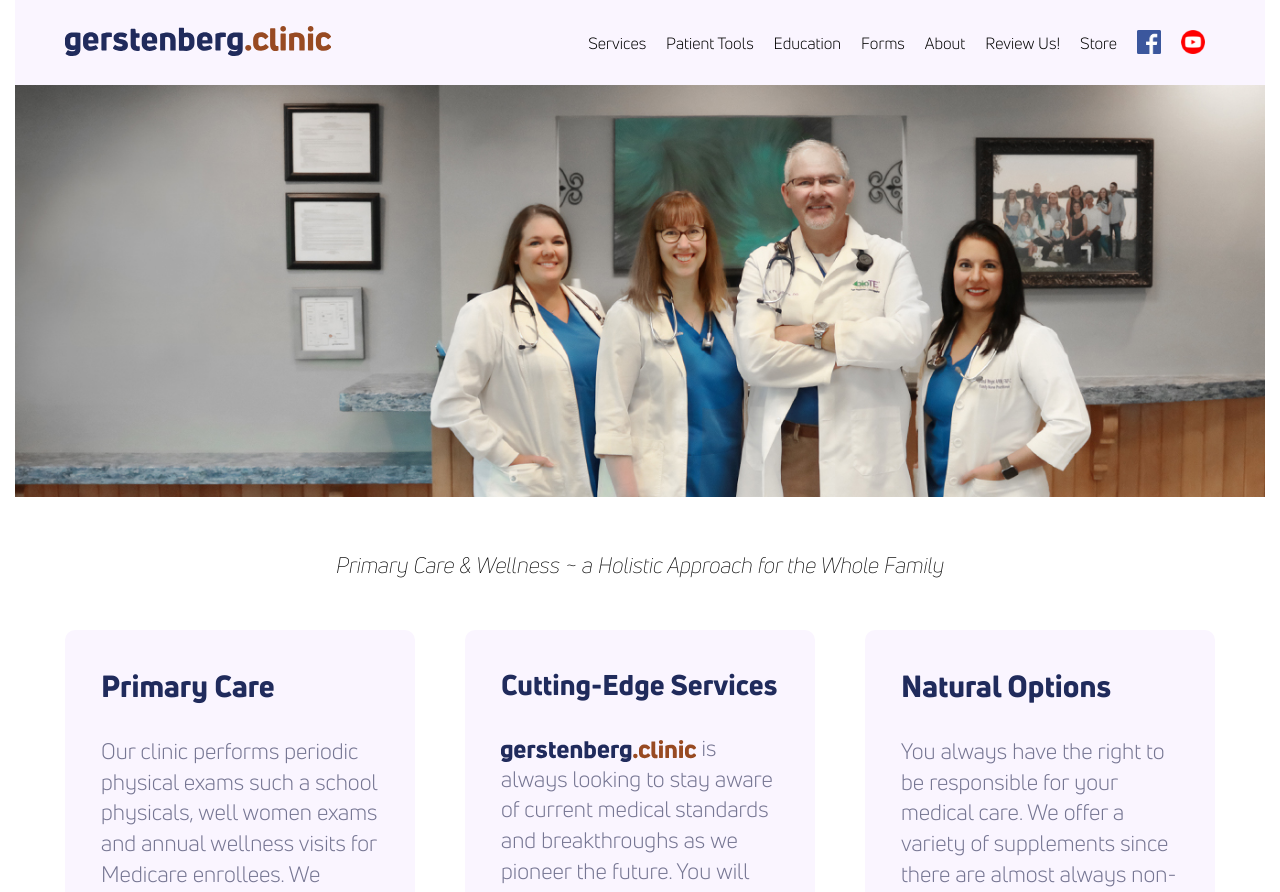
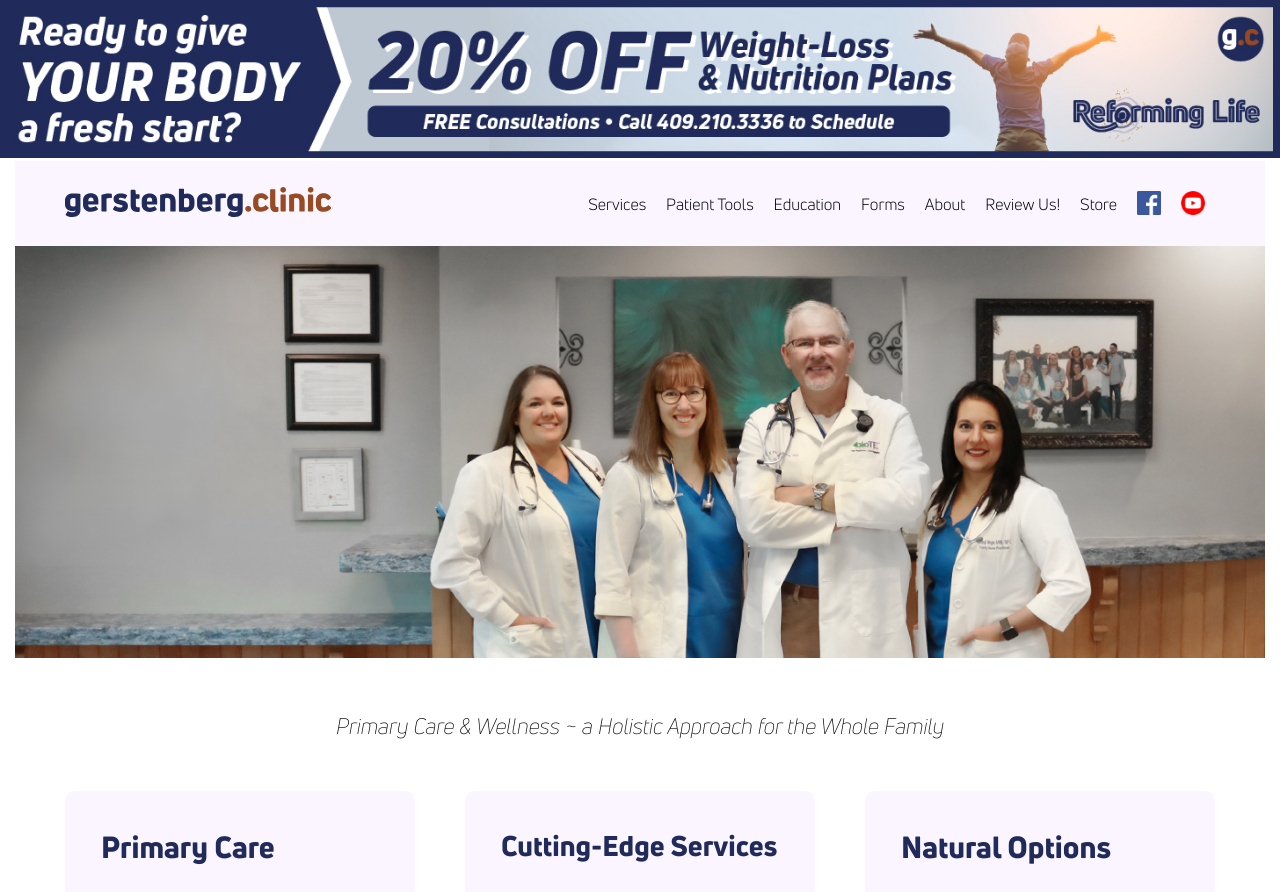
Before and after one commit to theneverwoods/gerstenberg.clinic, a Jekyll site: the page built from index.html, in a window 1280 px wide. Shown: the top 892 px of the page. Built offline with Jekyll 4.4.1, drawn with Linux system fonts in a browser that asks for light colours; comment, search, counter and statistics services are not loaded.

```diff
--- a/_layouts/default.html
+++ b/_layouts/default.html
@@ -43,14 +43,14 @@
   <body>
 
 
-<!--
+
     <div style="text-align: center; color:#202B5B">
-    <a href="/store.html" target="_blank" >
-      <img src="/img/728x90@2x-100-gc.jpg">
+    <a href="/services/weight.html" target="_blank" >
+      <img src="/img/Janreflife728x90.jpg">
     </a>
     </div>
 
-BANNER NOTIFICATION
+      <!-- BANNER NOTIFICATION
     <div class="dark" style="text-align: center;">
       <a href="http://gerstenberg.clinic/luncheon" target="_blank"><h1 style="display: inline-block; font-weight: normal;">Join us November 20th at 12:00 for a FREE Learning Luncheon: Where did my Energy Go? For more information, click here.</h1></a>
     </div>
```
Also changed, not shown: img/Janreflife728x90.jpg (added).
